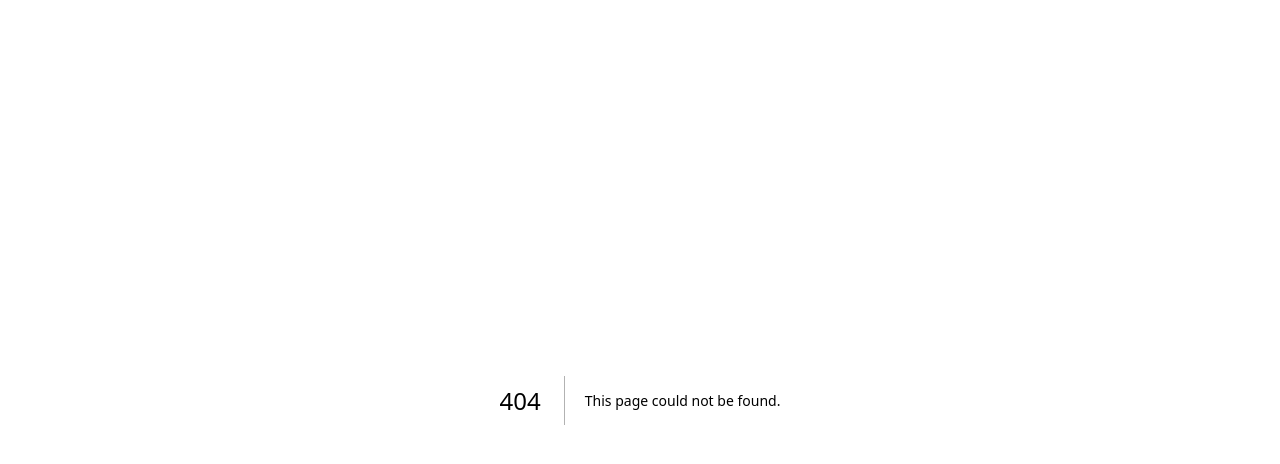
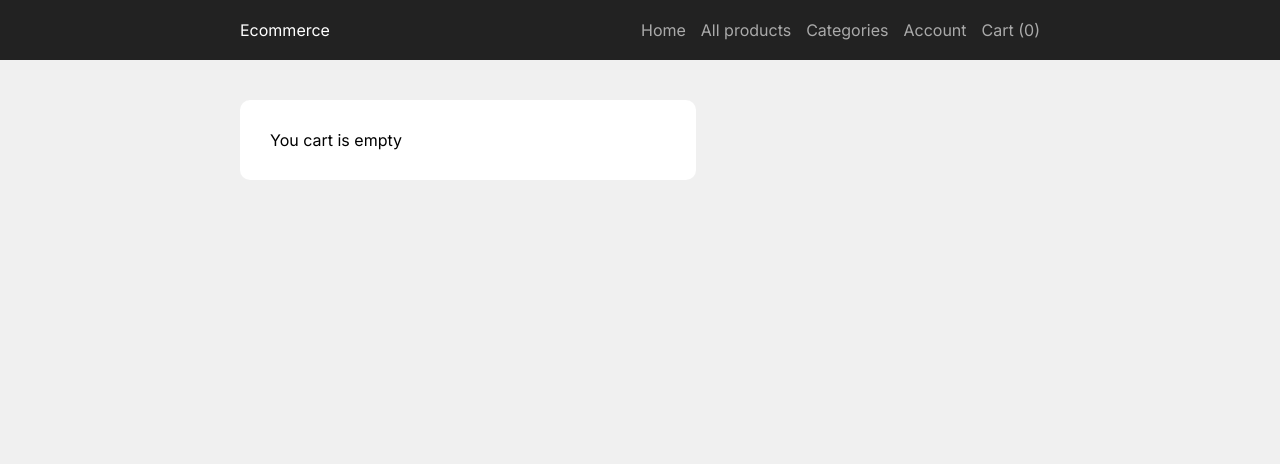
Before and after one commit to Jean-EmmanuelP/e-commerce-front, a Next.js app: page /cart in a window 1280 px wide. Before the commit this address had no page. Shown: the top 464 px of the page. Built offline with nearby package versions, Linux system fonts and the light colour scheme.

Commit message:
doing cart page

```diff
--- a/components/Button.tsx
+++ b/components/Button.tsx
@@ -20,8 +20,8 @@ export const ButtonStyle = css<ButtonProps>`
   cursor: pointer;
   display: inline-flex;
   align-items: center;
-  text-decoration:none;
-  font-family: 'Poppins', sans-serif;
+  text-decoration: none;
+  font-family: "Poppins", sans-serif;
   font-weight: 500;
 
   svg {
@@ -45,9 +45,32 @@ export const ButtonStyle = css<ButtonProps>`
       color: #fff;
       border: 1px solid #fff;
     `}
+    ${(props) =>
+    props.black &&
+    !props.outline &&
+    css`
+      background-color: #000;
+      color: #fff;
+    `}
 
     ${(props) =>
-    props.primary && !props.outline &&
+    props.black &&
+    props.outline &&
+    css`
+      background-color: transparent;
+      color: #000;
+      border: 1px solid #000;
+    `}
+
+    ${(props) =>
+    props.block &&
+    css`
+      display: block;
+      width: 100%;
+    `}
+    ${(props) =>
+    props.primary &&
+    !props.outline &&
     css`
       background-color: ${primary};
       border: 1px solid ${primary};
@@ -55,7 +78,8 @@ ${(props) =>
     `}
 
     ${(props) =>
-      props.primary && props.outline &&
+    props.primary &&
+    props.outline &&
     css`
       background-color: transparent;
       border: 1px solid ${primary};
--- a/components/CartContext.tsx
+++ b/components/CartContext.tsx
@@ -1,4 +1,10 @@
-import { ReactNode, createContext, useState, SetStateAction } from "react";
+import {
+  ReactNode,
+  createContext,
+  useState,
+  SetStateAction,
+  useEffect,
+} from "react";
 
 type CartContextProviderProps = {
   children: ReactNode;
@@ -17,7 +23,23 @@ export const CartContext = createContext<CartContextType>({
 });
 
 export function CartContextProvider({ children }: CartContextProviderProps) {
-  const [cartProducts, setCartProducts] = useState<string[]>([]);
+  const localData = localStorage.getItem("cart");
+  const defaultProduct = localData ? JSON.parse(localData) : [];
+  const [cartProducts, setCartProducts] = useState<string[]>(() => {
+    return defaultProduct || [];
+  });
+  useEffect(() => {
+    if (cartProducts.length > 0) {
+      localStorage.setItem("cart", JSON.stringify(cartProducts));
+    }
+  }, [cartProducts]);
+  useEffect(() => {
+    if (localStorage && localStorage.getItem("cart")) {
+      if (localData) {
+        setCartProducts(JSON.parse(localData));
+      }
+    }
+  }, []);
   function addProduct(productId: any) {
     setCartProducts((prev) => [...prev, productId]);
   }
--- /dev/null
+++ b/pages/api/Cart.tsx
@@ -0,0 +1,12 @@
+import { mongooseConnect } from "@/app/lib/mongoose";
+import { Product } from "@/app/models/Product";
+import { NextApiRequest, NextApiResponse } from "next";
+
+export default async function handle(
+  req: NextApiRequest,
+  res: NextApiResponse
+) {
+  await mongooseConnect;
+  const ids = req.body.ids;
+  res.json(await Product.find({ _id: ids }));
+}
--- a/pages/api/newProduct.tsx
+++ b/pages/api/newProduct.tsx
@@ -6,7 +6,7 @@ export default async (_req: NextApiRequest, res: NextApiResponse) => {
   await mongooseConnect();
   const newProducts = await Product.find({}, null, {
     sort: { _id: -1 },
-    limit: 10
+    limit: 10,
   });
   res.status(200).json({ newProducts });
 };
--- /dev/null
+++ b/src/app/cart/page.tsx
@@ -0,0 +1,74 @@
+"use client";
+
+import styled from "styled-components";
+import Header from "../../../components/Header";
+import Center from "../../../components/Center";
+import Button from "../../../components/Button";
+import { useContext, useEffect, useState } from "react";
+import { CartContext } from "../../../components/CartContext";
+import axios from "axios";
+
+const ColumnsWrapper = styled.div`
+  display: grid;
+  grid-template-columns: 1.2fr 0.8fr;
+  gap: 40px;
+  margin-top: 40px;
+`;
+
+const Box = styled.div`
+  background-color: #fff;
+  border-radius: 10px;
+  padding: 30px;
+`;
+
+export default function CartPage() {
+  const { cartProducts } = useContext(CartContext);
+  const [products, setProducts] = useState([]);
+  useEffect(() => {
+    if (cartProducts.length > 0) {
+      axios.post("/api/Cart", { ids: cartProducts }).then((response) => {
+        setProducts(response.data);
+      });
+    }
+  }, [cartProducts]);
+  return (
+    <>
+      <Header />
+      <Center>
+        <ColumnsWrapper>
+          <Box>
+            {!cartProducts?.length && <div>You cart is empty</div>}
+            {products?.length > 0 && (
+              <>
+                <h2>Cart</h2>
+                {products.map((product: any) => (
+                  <div>
+                    {cartProducts.filter((id) => id === product._id).length >
+                    1 ? (
+                      <>
+                        {product.title}{" "}
+                        (x{cartProducts.filter((id) => id === product._id).length})
+                      </>
+                    ) : (
+                      <>{product.title}</>
+                    )}
+                  </div>
+                ))}
+              </>
+            )}
+          </Box>
+          {!!cartProducts?.length && (
+            <Box>
+              <h2>Order information</h2>
+              <input type="text" placeholder="Address" />
+              <input type="text" placeholder="Address 2" />
+              <Button black block>
+                Continue to payment
+              </Button>
+            </Box>
+          )}
+        </ColumnsWrapper>
+      </Center>
+    </>
+  );
+}
```
Lines whose indentation alone changed are shown as unchanged.
